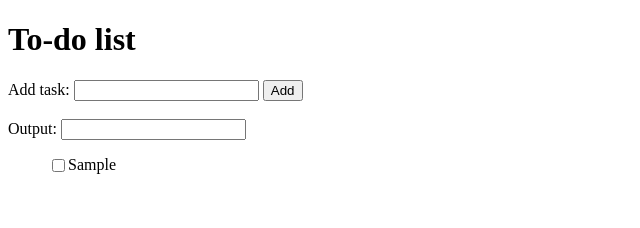
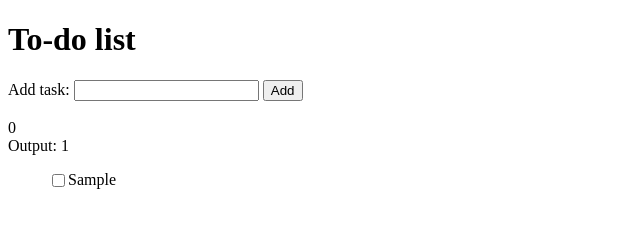
Before and after one commit to B1uskyy/WebTek, a plain HTML site: page Assignments/Assignment 7/todo.html in a window 1280 px wide. Both pictures are taken after typing "Sample" into the empty fields and a click on the button "Add". Shown: the whole page, without its empty margins (0-640 px from the left). Drawn offline with Linux system fonts and the light colour scheme.

Commit message:
add assignment 7

```diff
--- a/Assignments/Assignment 7/todo.html
+++ b/Assignments/Assignment 7/todo.html
@@ -20,9 +20,15 @@
     </form>
 
     <output ">
-      <form action="output">
+      <form>
+      <output type="text" id="completed"/>
+    </form>
+    </output>
+
+    <output ">
+      <form>
         Output:
-        <input type="text" id="output"/>
+        <output type="text" id="output"/>
       </form>
     </output>
 
--- a/Assignments/Assignment 7/todo.js
+++ b/Assignments/Assignment 7/todo.js
@@ -1,7 +1,8 @@
 let inputValue = document.getElementById('add_task');
 let ul = document.querySelector('ul');
 let button = document.querySelector('button');
-let output = document.getElementById('output');
+const output = document.querySelector('#output');
+const completed = document.querySelector('#completed');
 
 const todo_liste = [];
 
@@ -35,13 +36,39 @@ function addTask(e) {
     liste.prepend(check)
 
 
-    todo_liste.push(today)
+
     console.log(todo_liste);
 
     // clears the input field after the user has clicked the button
     inputValue.value = "";
 
 
+    function totalTask() {
+        output.innerHTML = todo_liste.length;
+    }
+
+
+    totalTask()
+
+
+    function completedTask () {
+        counter = 0
+        completed.innerHTML = counter;
+
+        check.addEventListener('click', function() { {
+            if (check.checked) {
+                counter += 1;
+                completed.innerHTML = (`${counter} / ${todo_liste.length}`);
+            } else if (check.checked === false) {
+                counter -= 1;
+                completed.innerHTML = (`${counter} / ${todo_liste.length}`);
+            }
+
+        }
+
+    })
+    }
+    completedTask()
 
     function line_through() {
         if (check.checked == true) {
@@ -53,11 +80,12 @@ function addTask(e) {
 
      check.addEventListener('click', line_through);
 
-
+     button.addEventListener('click', console.log(today))
 
     e.preventDefault();
 }
 
 
 
+
 button.addEventListener('click', addTask);
```
